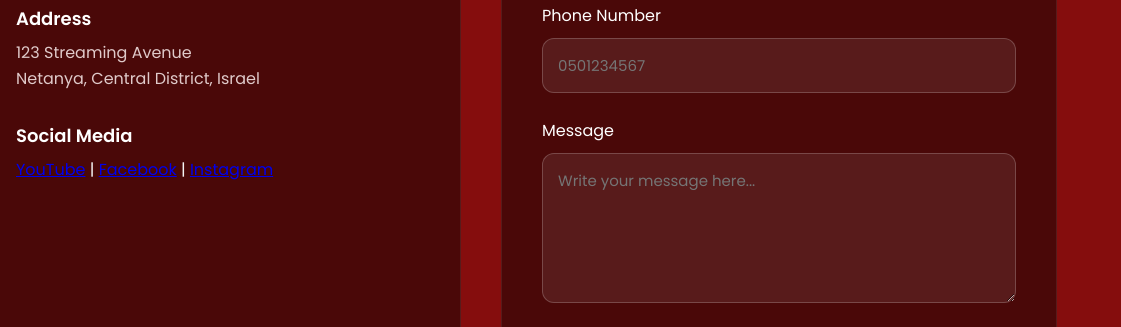
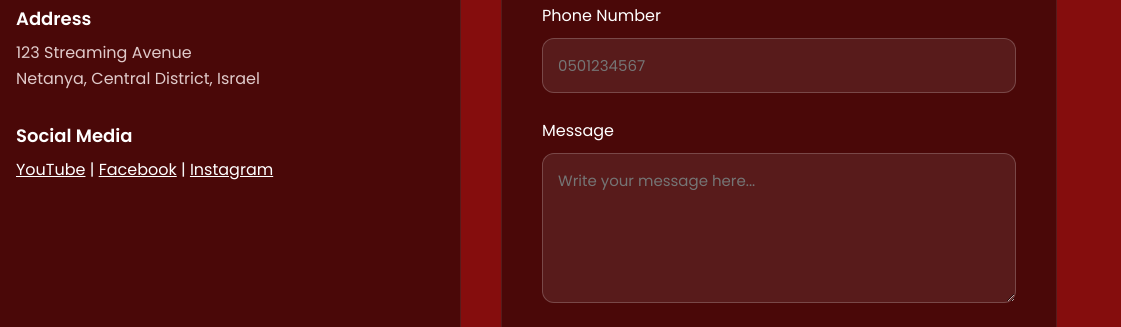
Before and after one commit to liorsa2010/HTML-Project, a plain HTML site: page contact.html in a window 1280 px wide. Shown: the part 1136-1463 px from the top of the page, 159-1280 px from the left. Drawn offline with Linux system fonts and the light colour scheme.

Commit message:
style.css

```diff
--- a/style.css
+++ b/style.css
@@ -553,6 +553,9 @@ h1 {
     line-height: 1.6;
 }
 
+.info-text a{
+    color:white;
+}
 .contact-form {
     background: #4A0808;
     border-radius: 40px;
```
